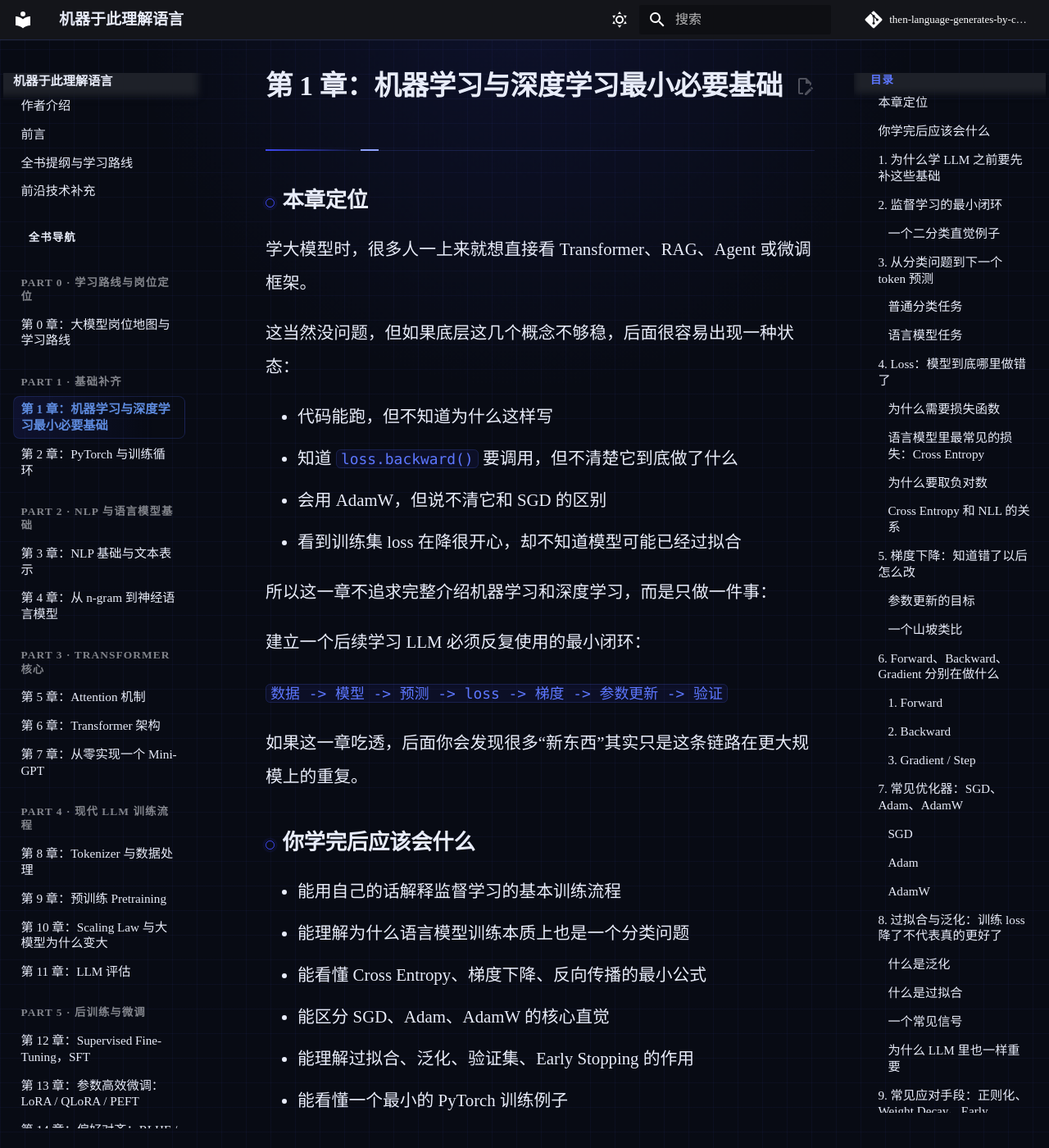
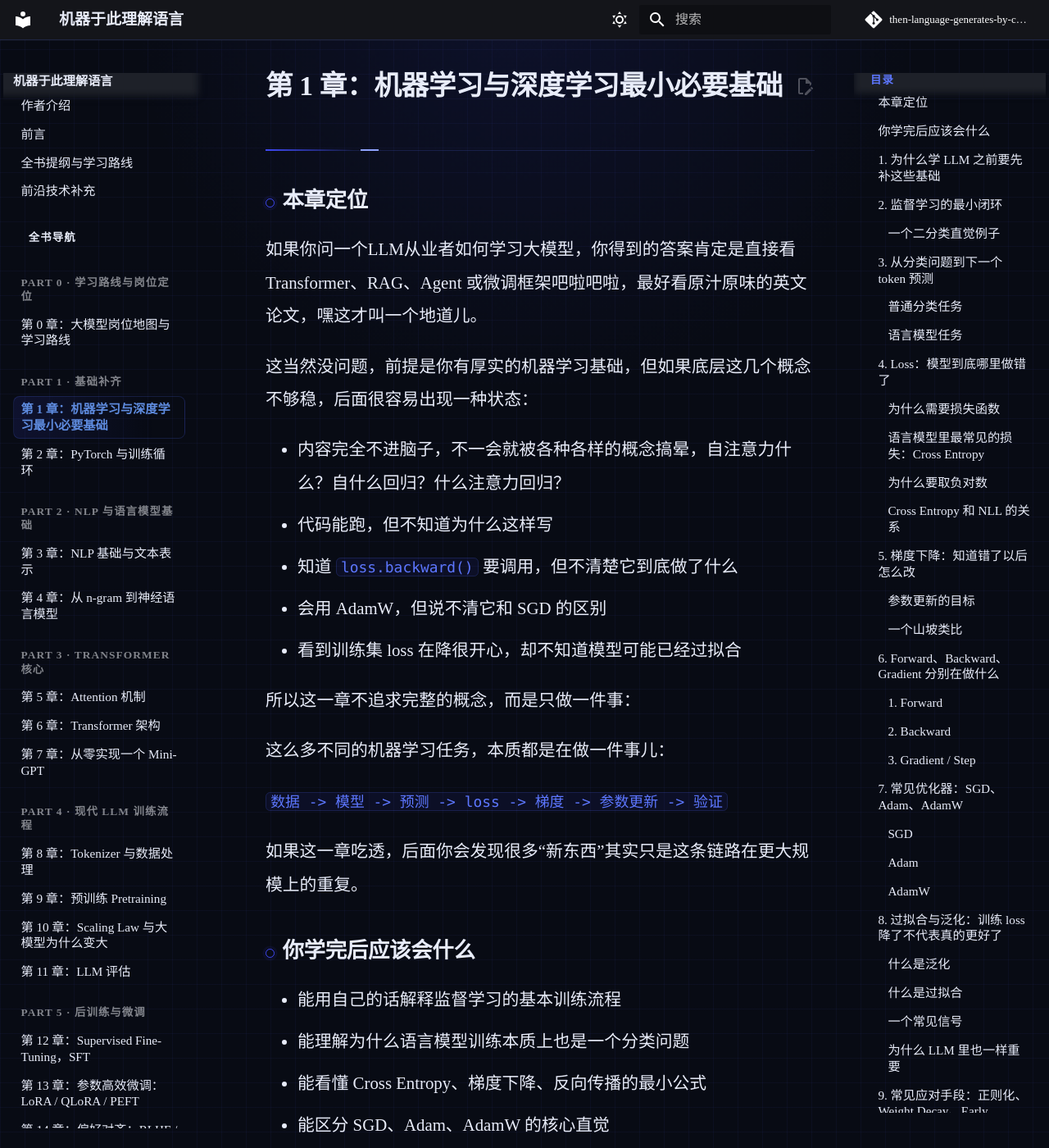
Before and after one commit to Ferris-Liu/LLM-Start-from-the-scratch, an MkDocs documentation site: the page built from docs/book/01-ml-dl-basics.md, in a window 1280 px wide and 1400 px high. Shown: the whole window at 82% size. Built offline with MkDocs 1.6.1 and Material for MkDocs 9.7.7, drawn with Linux system fonts in a browser that asks for light colours; comment, search, counter and statistics services are not loaded; some of the changed text lies outside the part shown.

Commit message:
update c1

```diff
--- a/docs/book/01-ml-dl-basics.md
+++ b/docs/book/01-ml-dl-basics.md
@@ -2,18 +2,19 @@
 
 ## 本章定位
 
-学大模型时，很多人一上来就想直接看 Transformer、RAG、Agent 或微调框架。
+如果你问一个LLM从业者如何学习大模型，你得到的答案肯定是直接看 Transformer、RAG、Agent 或微调框架吧啦吧啦，最好看原汁原味的英文论文，嘿这才叫一个地道儿。
 
-这当然没问题，但如果底层这几个概念不够稳，后面很容易出现一种状态：
+这当然没问题，前提是你有厚实的机器学习基础，但如果底层这几个概念不够稳，后面很容易出现一种状态：
 
+- 内容完全不进脑子，不一会就被各种各样的概念搞晕，自注意力什么？自什么回归？什么注意力回归？
 - 代码能跑，但不知道为什么这样写
 - 知道 `loss.backward()` 要调用，但不清楚它到底做了什么
 - 会用 AdamW，但说不清它和 SGD 的区别
 - 看到训练集 loss 在降很开心，却不知道模型可能已经过拟合
 
-所以这一章不追求完整介绍机器学习和深度学习，而是只做一件事：
+所以这一章不追求完整的概念，而是只做一件事：
 
-建立一个后续学习 LLM 必须反复使用的最小闭环：
+这么多不同的机器学习任务，本质都是在做一件事儿：
 
 `数据 -> 模型 -> 预测 -> loss -> 梯度 -> 参数更新 -> 验证`
 
@@ -47,7 +48,7 @@
 - 如果预测不好，参数应该往哪个方向改
 - 改完以后，模型对没见过的数据会不会更好
 
-这就是机器学习和深度学习的基本问题。
+这就是机器学习乃至深度学习的基本问题。
 
 可以把它理解成：后面所有高级模块，都是建立在这个最小训练闭环之上的工程放大版。
 
```
